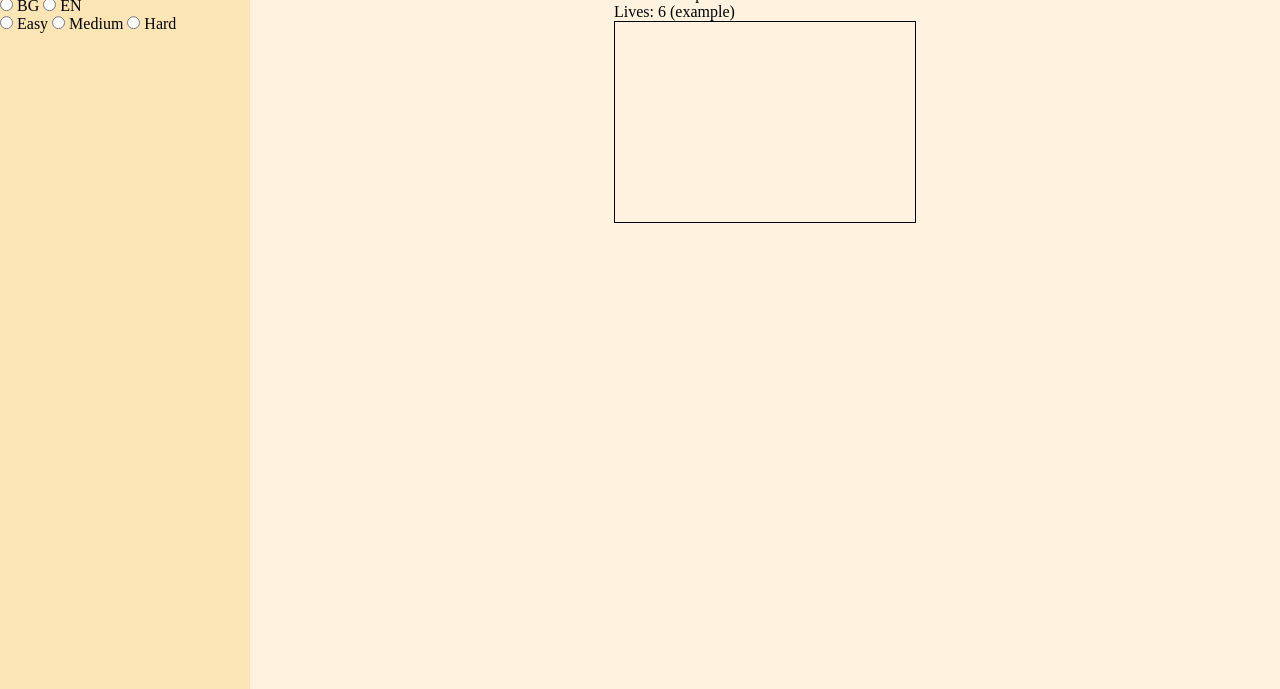
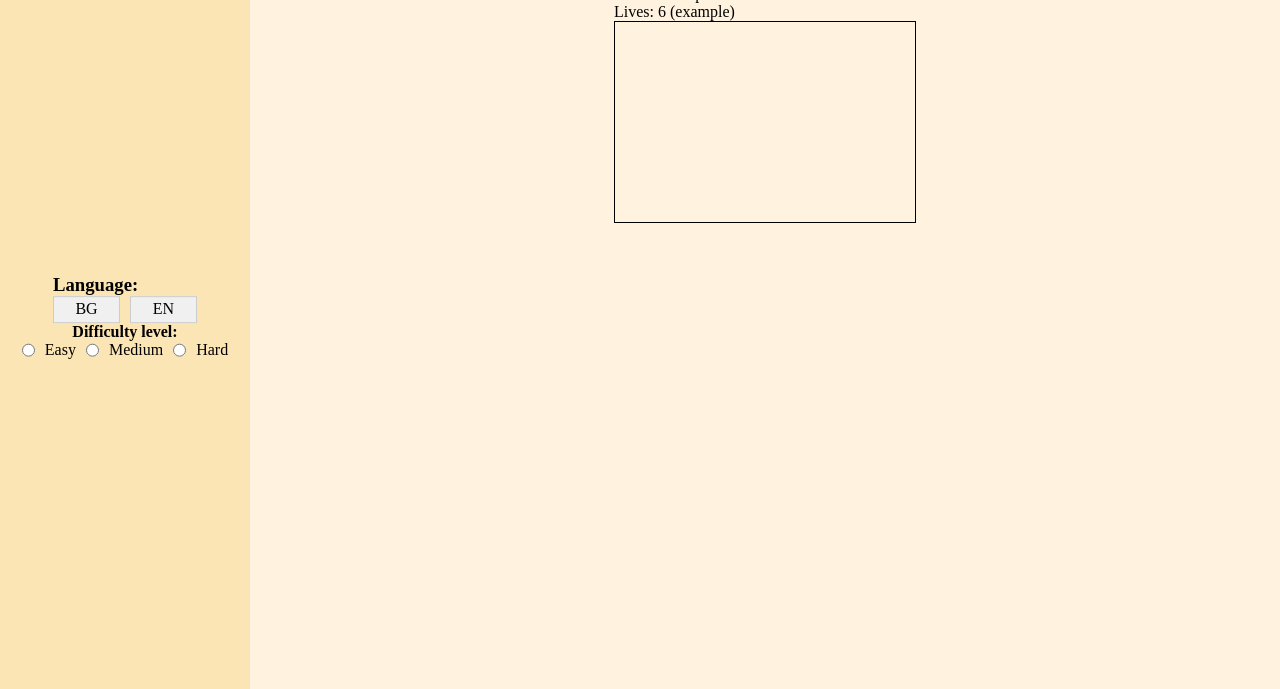
Before and after one commit to desertedClub/Hangman, a plain HTML site: page index.html in a window 1280 px wide. Shown: the part 111-800 px from the top of the page. Drawn offline with Linux system fonts and the light colour scheme.

Commit message:
Started working on custom radio buttons.

```diff
--- a/index.css
+++ b/index.css
@@ -30,10 +30,41 @@ aside {
     align-self: start;
     grid-area: sidebar;
     background-color: rgb(252, 229, 180);
+
+    align-content: center;
+    justify-items: center;
 }
 main {
     grid-area: main;
     background-color: rgb(255, 243, 224);
+}
+.radio-container {
+    display: inline-flex;
+    gap: 10px;
+}
+.custom-radio-container {
+    display: flex;
+    align-items: center;
+    justify-content: center;
+    width: 65px;
+    height: 25px;
+    border: 1px solid #ccc;
+    cursor: pointer;
+    background-color: #f0f0f0;
+}
+.radio-input {
+    /* hide default radio button */
+    opacity: 0;
+    /* needed for hiding  */
+    position: absolute;
+}
+.radio-input:checked + .custom-radio-container {
+    /* style for checked state */
+    background-color: #d0d0d0;
+}
+#lang {
+    display: flex;
+    gap: 10px;
 }
 #game {
     grid-area: game;
@@ -63,6 +94,7 @@ main {
     border: 1px black solid;
 }
 
+
 @media(max-width: 800px) {
     body {
         grid-template-columns: 1px 1fr;
--- a/index.html
+++ b/index.html
@@ -1,5 +1,7 @@
 <!-- два вида речник, бутон за избор на език, 6 речника - 3 бг, 3 англ според нивата на трудност
 макс брой думи 10 -->
+
+<!-- картинки за splash screen също икона за играта -->
 <!DOCTYPE html>
 <html>
     <head>
@@ -18,19 +20,22 @@
         </nav>
 <!-- /////////////////////////////////// sidebar ///////////////////////////// -->
         <aside id="sidebar">
-            <h1>Menu</h1>
             <div id="options">
-                <h3>Options</h3>
-                <div id="lang">
-                    <input type="radio" name="lang" id="bg">
-                    <label for="bg">BG</label>
-
-                    <input type="radio" name="lang" id="en">
-                    <label for="en">EN</label>
+                <h3>Language:</h3>
+                <div class="radio-container" id="lang">
+                    <label>
+                        <input class="radio-input" type="radio" name="lang" id="bg">
+                        <div class="custom-radio-container">BG</div>
+                    </label>
+                    <label>
+                        <input class="radio-input" type="radio" name="lang" id="en">
+                        <div class="custom-radio-container">EN</div>
+                    </label>
                 </div>
             </div>
 
-            <div id="game-dif">
+            <h4>Difficulty level:</h4>
+            <div class="radio-container" id="game-dif">
                 <input type="radio" name="level" id="easy">
                 <label for="easy">Easy</label>
 
```
